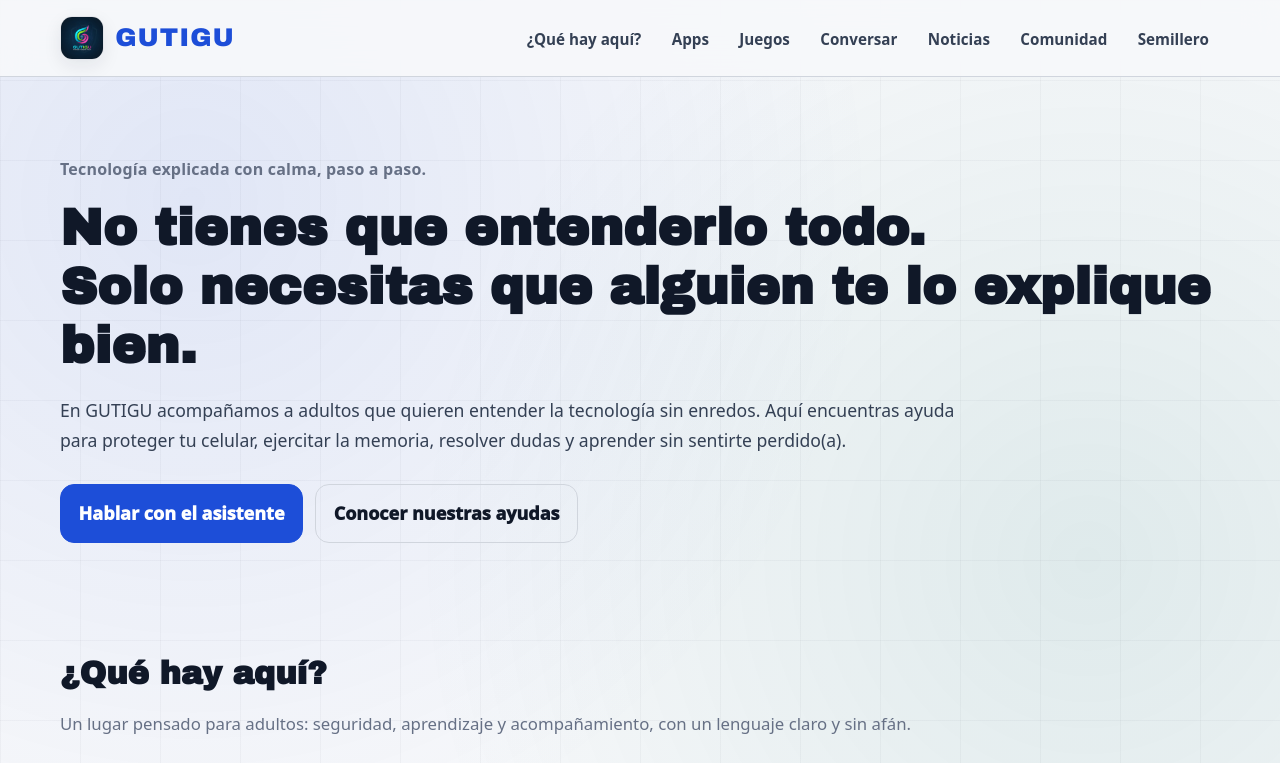
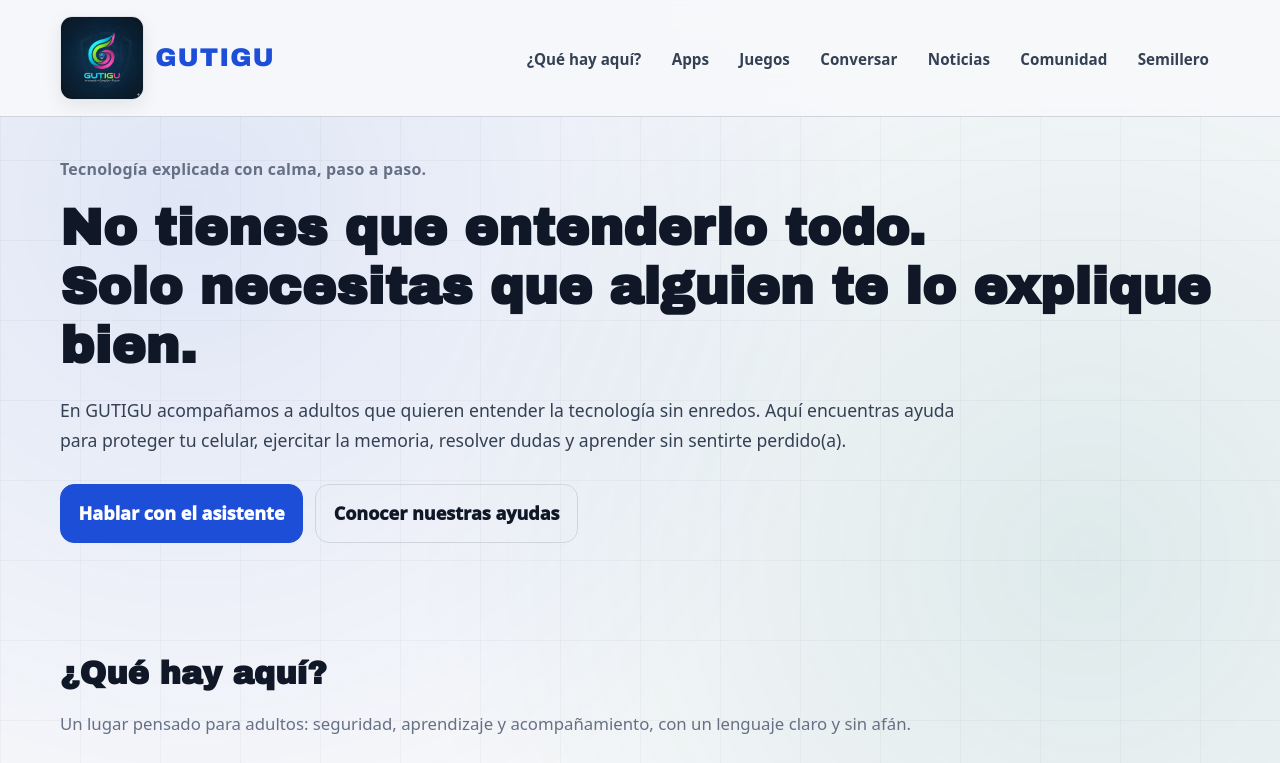
Before and after one commit to jromelo1/gutigu, a plain HTML site: page index.html in a window 1280 px wide. Shown: the top 763 px of the page. Drawn offline with nearby package versions, Linux system fonts and the light colour scheme.

Commit message:
Increase brand image size to 84x84 pixels
Updated brand image dimensions for better visibility.

```diff
--- a/index.html
+++ b/index.html
@@ -103,8 +103,8 @@
       white-space: nowrap;
     }
     .brand img {
-      width: 44px;
-      height: 44px;
+      width: 84px;
+      height: 84px;
       object-fit: cover;
       border-radius: 12px;
       border: 1px solid rgba(16,24,40,0.08);
```
